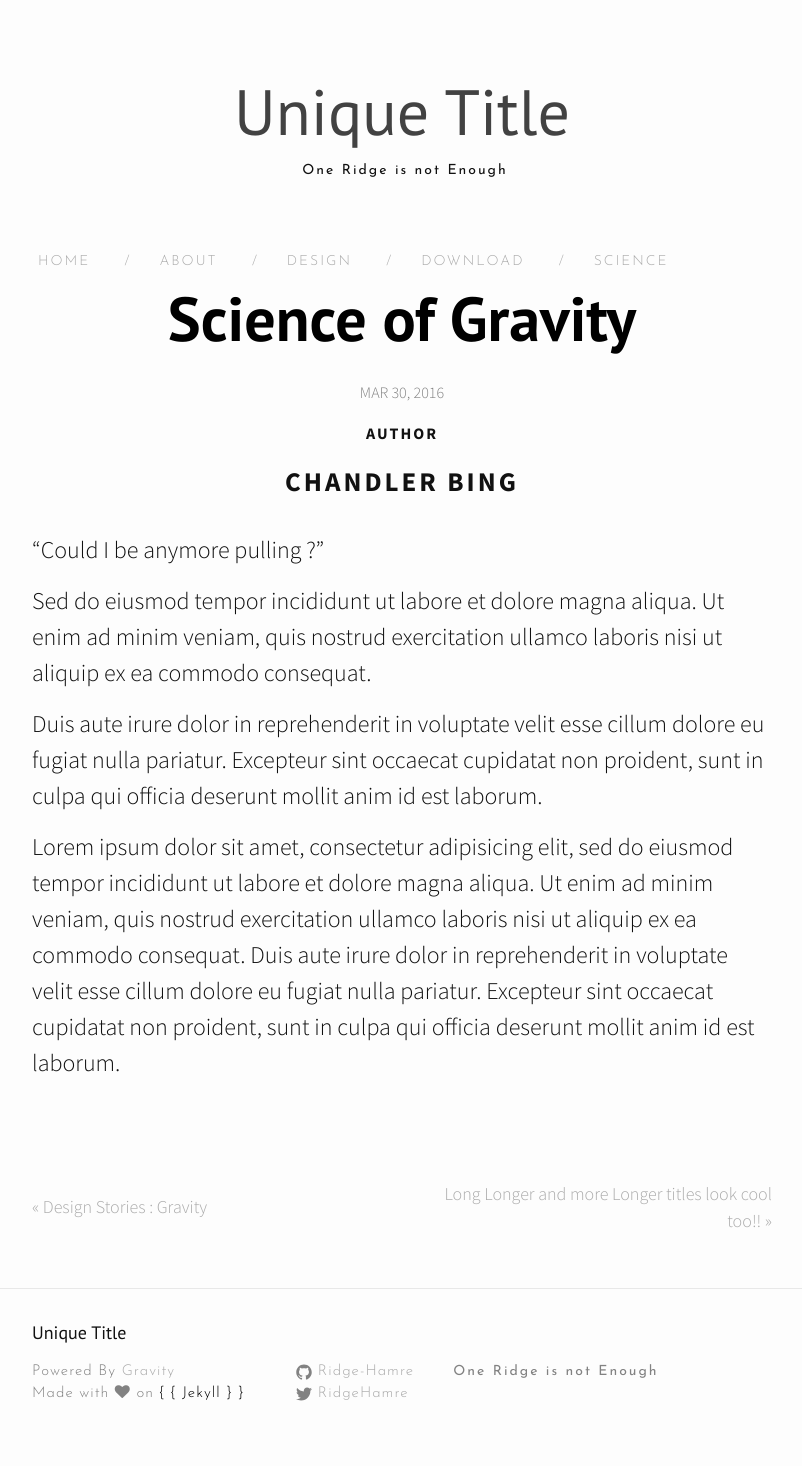
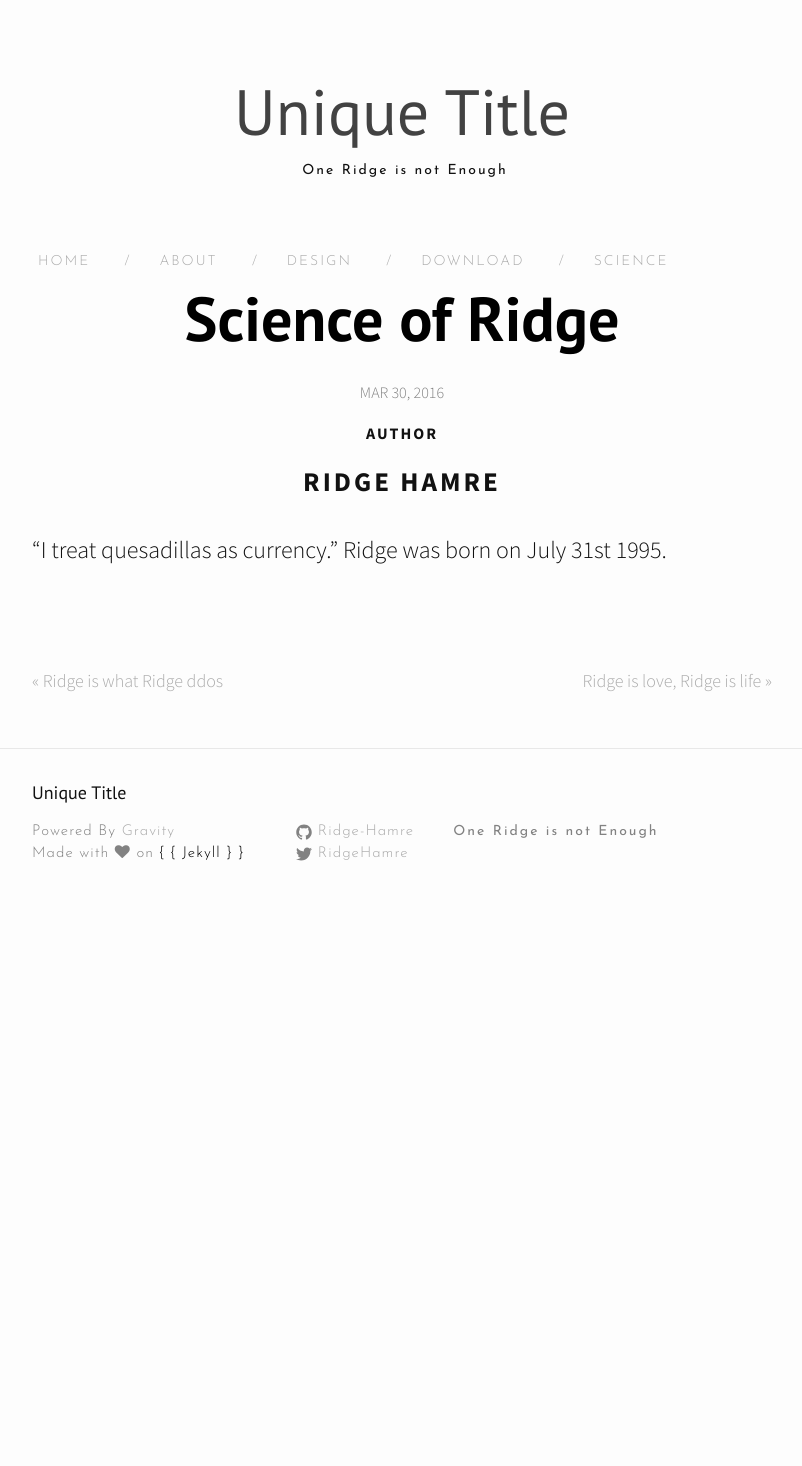
Before and after one commit to Ridge-Hamre/playing-with-data, a Jekyll site: the page built from _posts/2016-03-30-science.markdown, in a window 1280 px wide. Shown: the whole page, without its empty margins (238-1040 px from the left). Built offline with Jekyll 4.4.1, drawn with Linux system fonts in a browser that asks for light colours; nearby versions of some CDN libraries; after the commit the page ends 926 px from its top, so only the background shows below that.

```diff
--- a/_config.yml
+++ b/_config.yml
@@ -16,6 +16,6 @@ author: Ridge Hamre
 github_username:  Ridge-Hamre
 paginate: 5
 
-gems: [jekyll-paginate, kramdown]
+plugins: [jekyll-paginate, kramdown]
 # Build settings
 markdown: kramdown
--- a/_posts/2016-03-30-design-stories.markdown
+++ b/_posts/2016-03-30-design-stories.markdown
@@ -1,14 +1,8 @@
 ---
 layout: post
-title:  "Design Stories : Gravity"
+title:  "Ridge is what Ridge ddos"
 date:   2016-03-30 19:45:31 +0530
 categories: ["design", "science", "life"]
-author: "Hemang Kumar"
+author: "Ridge Hamre"
 ---
-Lorem ipsum dolor sit amet, consectetur adipisicing elit.
-
-Sed do eiusmod tempor incididunt ut labore et dolore magna aliqua. Ut enim ad minim veniam, quis nostrud exercitation ullamco laboris nisi ut aliquip ex ea commodo consequat.
-
- Duis aute irure dolor in reprehenderit in voluptate velit esse cillum dolore eu fugiat nulla pariatur. Excepteur sint occaecat cupidatat non proident, sunt in culpa qui officia deserunt mollit anim id est laborum.
-
-Lorem ipsum dolor sit amet, consectetur adipisicing elit, sed do eiusmod tempor incididunt ut labore et dolore magna aliqua. Ut enim ad minim veniam, quis nostrud exercitation ullamco laboris nisi ut aliquip ex ea commodo consequat. Duis aute irure dolor in reprehenderit in voluptate velit esse cillum dolore eu fugiat nulla pariatur. Excepteur sint occaecat cupidatat non proident, sunt in culpa qui officia deserunt mollit anim id est laborum.
+DDoS is a type of DOS attack where multiple compromised systems, which are often infected with a Trojan, are used to target a single system causing a Denial of Service (DoS) attack.
--- a/_posts/2016-03-30-science.markdown
+++ b/_posts/2016-03-30-science.markdown
@@ -1,14 +1,8 @@
 ---
 layout: post
-title:  "Science of Gravity"
+title:  "Science of Ridge"
 date:   2016-03-30 19:45:31 +0530
 categories: science
-author: "Chandler Bing"
+author: "Ridge Hamre"
 ---
-"Could I be anymore pulling ?"
-
-Sed do eiusmod tempor incididunt ut labore et dolore magna aliqua. Ut enim ad minim veniam, quis nostrud exercitation ullamco laboris nisi ut aliquip ex ea commodo consequat.
-
- Duis aute irure dolor in reprehenderit in voluptate velit esse cillum dolore eu fugiat nulla pariatur. Excepteur sint occaecat cupidatat non proident, sunt in culpa qui officia deserunt mollit anim id est laborum.
-
-Lorem ipsum dolor sit amet, consectetur adipisicing elit, sed do eiusmod tempor incididunt ut labore et dolore magna aliqua. Ut enim ad minim veniam, quis nostrud exercitation ullamco laboris nisi ut aliquip ex ea commodo consequat. Duis aute irure dolor in reprehenderit in voluptate velit esse cillum dolore eu fugiat nulla pariatur. Excepteur sint occaecat cupidatat non proident, sunt in culpa qui officia deserunt mollit anim id est laborum.
+"I treat quesadillas as currency." Ridge was born on July 31st 1995.
--- a/_posts/2016-03-30-science0.markdown
+++ b/_posts/2016-03-30-science0.markdown
@@ -1,14 +1,8 @@
 ---
 layout: post
-title:  "Long Longer and more Longer titles look cool too!!"
+title:  "Ridge is love, Ridge is life"
 date:   2016-03-30 19:45:31 +0530
 categories: science
-author: "Chandler Bing"
+author: "Ridge Hamre"
 ---
-"Could I be anymore pulling ?"
-
-Sed do eiusmod tempor incididunt ut labore et dolore magna aliqua. Ut enim ad minim veniam, quis nostrud exercitation ullamco laboris nisi ut aliquip ex ea commodo consequat.
-
- Duis aute irure dolor in reprehenderit in voluptate velit esse cillum dolore eu fugiat nulla pariatur. Excepteur sint occaecat cupidatat non proident, sunt in culpa qui officia deserunt mollit anim id est laborum.
-
-Lorem ipsum dolor sit amet, consectetur adipisicing elit, sed do eiusmod tempor incididunt ut labore et dolore magna aliqua. Ut enim ad minim veniam, quis nostrud exercitation ullamco laboris nisi ut aliquip ex ea commodo consequat. Duis aute irure dolor in reprehenderit in voluptate velit esse cillum dolore eu fugiat nulla pariatur. Excepteur sint occaecat cupidatat non proident, sunt in culpa qui officia deserunt mollit anim id est laborum.
+"Life is measured by the memes you are remembered by" -Ridge Hamre
```
Also changed, not shown: _posts/2016-03-30-welcome-to-jekyll.markdown (+7 -16 lines).
